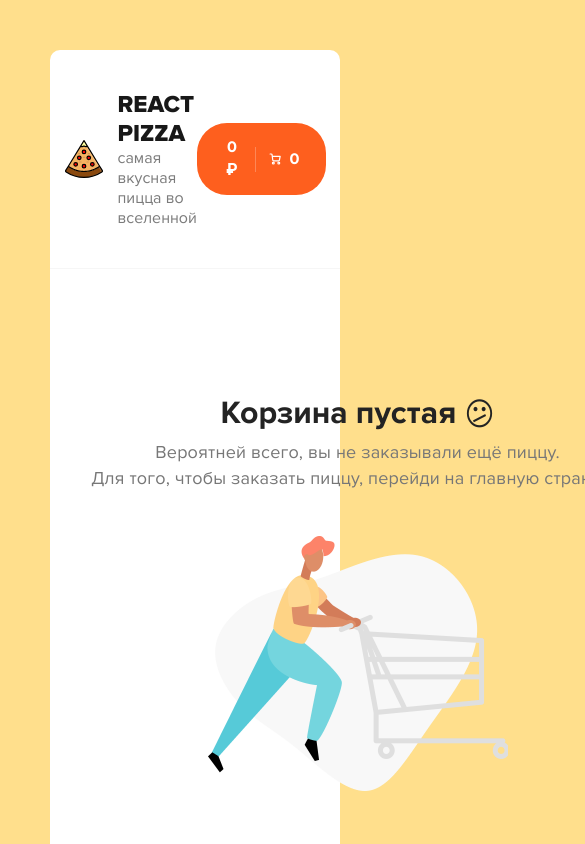
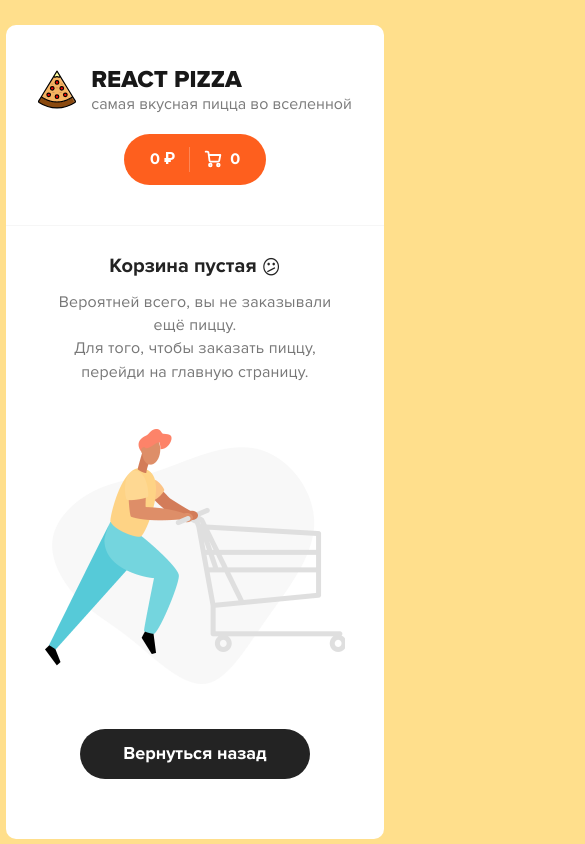
Before and after one commit to Danber0/pizza, a React (Create React App) app: page /cart in a window 390 px wide. Shown: the top 844 px of the page, 585 px wide, since content can reach past the window. Built offline with nearby package versions, Linux system fonts and the light colour scheme.

Commit message:
add addaptive for mobile

```diff
--- a/src/scss/app.scss
+++ b/src/scss/app.scss
@@ -312,3 +312,145 @@ body {
     }
   }
 }
+@media (max-width: 1500px) {
+  .content__items {
+    justify-content: center;
+  }
+}
+@media (max-width: 1450px) {
+  .content {
+    &__top {
+      justify-content: center;
+      flex-wrap: wrap;
+    }
+  }
+}
+@media (max-width: 970px) {
+  .cart__item-info > h3 {
+    font-size: 20px;
+  }
+  .cart__item-price {
+    max-width: 100%;
+    text-align: center;
+  }
+  .cart__item-price > b {
+    display: inline-block;
+  }
+  .cart__item-count > b {
+    padding: 0 5px;
+  }
+}
+@media (max-width: 870px) {
+  .cart__item-info > h3 {
+    font-size: 17px;
+  }
+  .cart__item-info > p{
+    font-size: 15px;
+  }
+  .cart__item-img{
+    display: none;
+    width: 0;
+    margin: 0;
+    padding: 0;
+  }
+  .cart__item-count > b, .cart__item-price > b{
+    font-size: 17px;
+  }
+  .cart__item-count > div > svg{
+    width: 10px;
+  }
+}
+@media (max-width: 730px) {
+  .cart--empty {
+    width: 100%;
+  }
+  .cart--empty > img {
+    max-width: 100%;
+    margin: 45px auto;
+  }
+}
+@media (max-width: 665px) {
+  .header .container {
+    flex-direction: column;
+  }
+  .header__cart {
+    padding-top: 20px;
+  }
+}
+
+@media (max-width: 615px) {
+  .content {
+    padding: 0;
+  }
+  .wrapper {
+    width: 90%;
+    height: 90%;
+  }
+  body {
+    padding-top: 25px;
+  }
+  .cart--empty {
+    padding-bottom: 60px;
+  }
+  .cart__bottom-buttons{
+    padding-bottom: 80px;
+  }
+
+}
+@media (max-width: 540px) {
+  .go-back-btn{
+    display: none !important;
+  }
+  .cart__item-price{
+    display: none;
+  }
+  .cart .content__title{
+    font-size: 26px;
+  }
+  .cart__item{
+    display: flex;
+   justify-content: space-around;
+  }
+  .cart__item-count{
+    width: auto;
+  }
+}
+@media (max-width: 480px) {
+  .cart__item-info > h3{
+    font-size: 14px;
+    line-height: 100%;
+  }
+}
+@media (max-width: 430px) {
+  .cart .content__title{
+    display: none;
+    width: 0;
+  }
+  .cart__top{
+    justify-content: center !important;
+  }
+  .cart__clear span{
+    font-size: 20px;
+  }
+  .cart__bottom-details{
+    justify-content: center;
+    flex-direction: column;
+    align-items: center;
+  }
+  .cart__bottom-buttons{
+    justify-content: center;
+    align-items: center;
+  }
+  .cart--empty h2{
+    font-size: 20px;
+  }
+  .cart--empty p{
+    font-size: 16px;
+  }
+  .wrapper{
+    width: 97%;
+  }
+  body{
+    padding-bottom: 0;
+  }
+}
--- a/src/scss/components/_categories.scss
+++ b/src/scss/components/_categories.scss
@@ -3,6 +3,7 @@
 .categories {
   ul {
     display: flex;
+    flex-wrap: wrap;
 
     li {
       background-color: #f9f9f9;
@@ -29,3 +30,11 @@
     }
   }
 }
+
+@media (max-width: 1278px) {
+  .categories {
+    ul > li{
+      margin-top: 30px;
+    }
+  }
+}
--- a/src/scss/components/_sort.scss
+++ b/src/scss/components/_sort.scss
@@ -58,3 +58,9 @@
     }
   }
 }
+
+@media (max-width: 1275px) {
+  .sort {
+    padding-top: 30px;
+  }
+}
```
